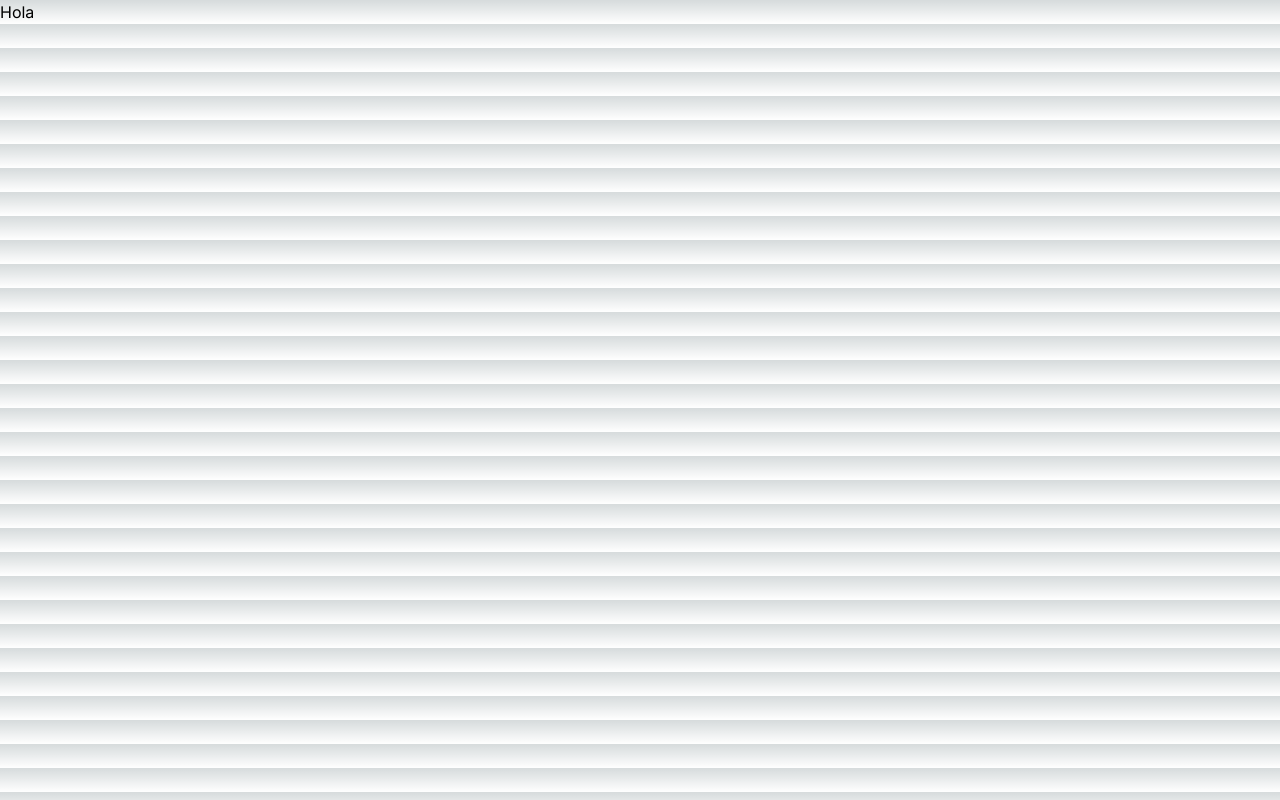
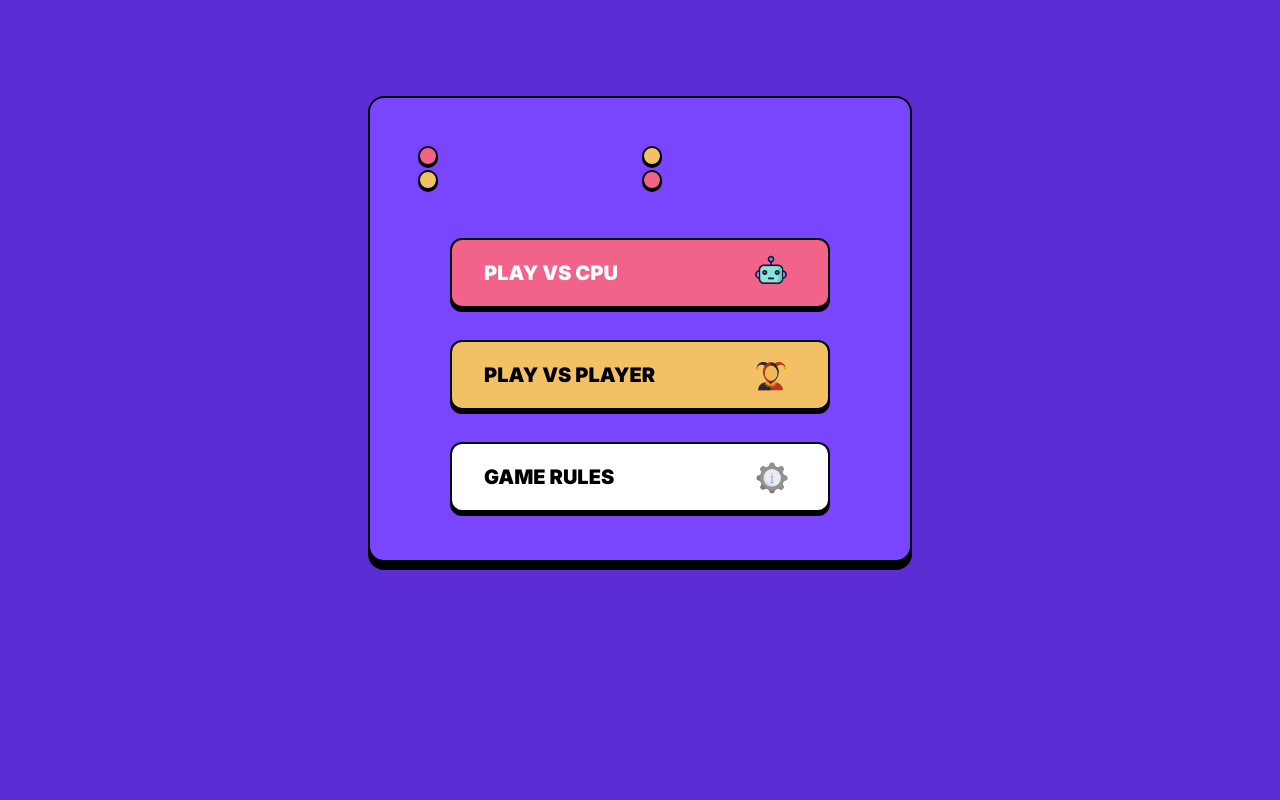
Before and after one commit to Slisandro/games, a Next.js app: page /rock-papel-scissors in a window 1280 px wide. Built offline with nearby package versions, Linux system fonts and the light colour scheme.

Commit message:
app rock-papel-scissors

```diff
--- a/app/rock-papel-scissors/page.tsx
+++ b/app/rock-papel-scissors/page.tsx
@@ -1,7 +1,39 @@
-export default function Connect4() {
+"use client"
+import { InfoIcon } from "@/modules/connect-4/assets/icons/info-icon";
+import { PersonIcon } from "@/modules/connect-4/assets/icons/person-icon";
+import { RobotIcon } from "@/modules/connect-4/assets/icons/robot-icon";
+import Card from "@/modules/connect-4/components/card-component";
+import CardContent from "@/modules/connect-4/components/card-content-component";
+import CardHeader from "@/modules/connect-4/components/card-header-component";
+import { useRouter } from "next/navigation";
+
+export default function RockPapelScissors() {
+    const router = useRouter();
+
+    const navigateToPlay = () => router.push("/rock-papel-scissors/play");
+    const navigateToRules = () => router.push("/rock-papel-scissors/rules");
+
     return (
-        <main className="">
-            Hola
+        <main className="flex min-h-screen flex-col items-center justify-between p-24 bg-c4">
+            <Card className="w-1/2 h-auto p-12 bg-c4-purple border-2 border-solid border-c4 rounded-2xl shadow-c4-card flex flex-col gap-12">
+                <CardHeader />
+                <CardContent className="w-full px-8 flex flex-col items-center gap-8">
+                    <button onClick={navigateToPlay} className="uppercase bg-c4-pink text-white font-black px-8 shadow-c4-button rounded-xl py-2 border-solid border-2 border-black text-xl w-full flex justify-between items-center">
+                        Play vs CPU
+                        <RobotIcon w={50} h={50} />
+                    </button>
+
+                    <button onClick={navigateToPlay} className="uppercase bg-c4-yellow text-black font-black px-8 shadow-c4-button rounded-xl py-2 border-solid border-2 border-black text-xl w-full flex justify-between items-center">
+                        Play vs Player
+                        <PersonIcon w={50} h={50} />
+                    </button>
+
+                    <button onClick={navigateToRules} className="uppercase bg-c4-white text-black font-black px-8 shadow-c4-button rounded-xl py-2 border-solid border-2 border-black text-xl w-full flex justify-between items-center hover:zoom-[1.1]">
+                        Game rules
+                        <InfoIcon w={50} h={50} />
+                    </button>
+                </CardContent>
+            </Card>
         </main>
     )
 }
```
